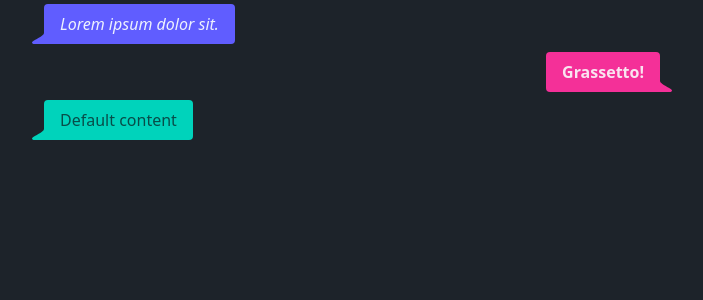
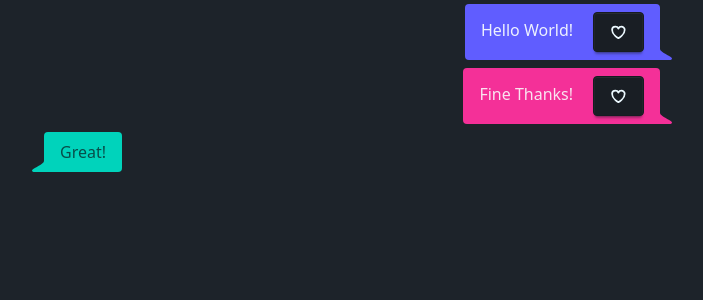
Before and after one commit to Riccardo-Cipollone/angular-ui-examples, an Angular app: page / in a window 1280 px wide. Shown: the top 300 px of the page, without its empty margins (288-991 px from the left). Built offline with nearby package versions, Linux system fonts and the light colour scheme.

Commit message:
added outputs to handle events from parent.  Added array of messages to render multiple components

```diff
--- a/src/app/app.ts
+++ b/src/app/app.ts
@@ -1,23 +1,66 @@
-import { Component } from '@angular/core';
+import { Component, signal } from '@angular/core';
 import { RouterOutlet } from '@angular/router';
 import { ChatBubble } from './components/chat-bubble';
+
+export type ChatItem = {
+  text: string;
+  button: boolean;
+  buttonClick?: () => void;
+  variant?: 'primary' | 'secondary' | 'accent';
+  align?: 'start' | 'end';
+};
 
 @Component({
   selector: 'app-root',
   imports: [ChatBubble],
   template: `
     <div class="max-w-screen-sm mx-auto">
-      <app-chat-bubble>
+      <!-- <app-chat-bubble (buttonClickEmitter)="onButtonClickHandler($event)">
         <em>Lorem ipsum dolor sit.</em>
       </app-chat-bubble>
-      <app-chat-bubble align="end" variant="secondary">
+      <app-chat-bubble
+        align="end"
+        variant="secondary"
+        (buttonClickEmitter)="onButtonClickHandler($event)"
+      >
         <strong>Grassetto!</strong>
       </app-chat-bubble>
-      <app-chat-bubble variant="accent" />
+      <app-chat-bubble variant="accent" [button]="false" /> -->
+      @for (msg of chat(); track $index) {
+      <app-chat-bubble
+        [align]="msg.align"
+        [variant]="msg.variant"
+        [button]="msg.button"
+        (buttonClickEmitter)="onButtonClickHandler($event, $index)"
+      >
+        {{ msg.text }}
+      </app-chat-bubble>
+      }
     </div>
   `,
   styles: [],
 })
 export class App {
-  protected title = 'angular-ui-examples';
+  chat = signal<ChatItem[]>([
+    {
+      text: 'Hello World!',
+      button: true,
+    },
+    {
+      text: 'Fine Thanks!',
+      variant: 'secondary',
+      align: 'end',
+      button: true,
+    },
+    {
+      text: 'Great!',
+      variant: 'accent',
+      align: 'start',
+      button: false,
+    },
+  ]);
+
+  onButtonClickHandler(event: unknown, index: number) {
+    console.log(`Button clicked: ${index}`, event);
+  }
 }
--- a/src/app/components/chat-bubble.ts
+++ b/src/app/components/chat-bubble.ts
@@ -1,4 +1,4 @@
-import { Component, computed, input } from '@angular/core';
+import { Component, computed, input, output } from '@angular/core';
 
 @Component({
   selector: 'app-chat-bubble',
@@ -8,6 +8,24 @@ import { Component, computed, input } from '@angular/core';
       <div class="chat-bubble" [class]="classVariant()">
         <!-- {{ title() }} -->
         <ng-content>Default content</ng-content>
+        @if (button()) {
+        <button class="btn ml-4" (click)="doSomething()">
+          <svg
+            xmlns="http://www.w3.org/2000/svg"
+            fill="none"
+            viewBox="0 0 24 24"
+            stroke-width="2.5"
+            stroke="currentColor"
+            class="size-[1.2em]"
+          >
+            <path
+              stroke-linecap="round"
+              stroke-linejoin="round"
+              d="M21 8.25c0-2.485-2.099-4.5-4.688-4.5-1.935 0-3.597 1.126-4.312 2.733-.715-1.607-2.377-2.733-4.313-2.733C5.1 3.75 3 5.765 3 8.25c0 7.22 9 12 9 12s9-4.78 9-12Z"
+            />
+          </svg>
+        </button>
+        }
       </div>
     </div>
   `,
@@ -16,6 +34,8 @@ export class ChatBubble {
   // title = input('...');
   align = input<AlignType>('start');
   variant = input<Variant>('primary');
+  button = input<boolean>(true);
+  buttonClickEmitter = output();
 
   classAlign = computed(() =>
     this.align() === 'start' ? 'chat-start' : 'chat-end'
@@ -29,9 +49,15 @@ export class ChatBubble {
         return 'chat-bubble-secondary';
       case 'accent':
         return 'chat-bubble-accent';
+      default:
+        return 'chat-bubble-primary';
     }
   });
+
+  doSomething() {
+    this.buttonClickEmitter.emit();
+  }
 }
 
-type AlignType = 'start' | 'end';
-type Variant = 'primary' | 'secondary' | 'accent';
+type AlignType = 'start' | 'end' | undefined;
+type Variant = 'primary' | 'secondary' | 'accent' | undefined;
```
